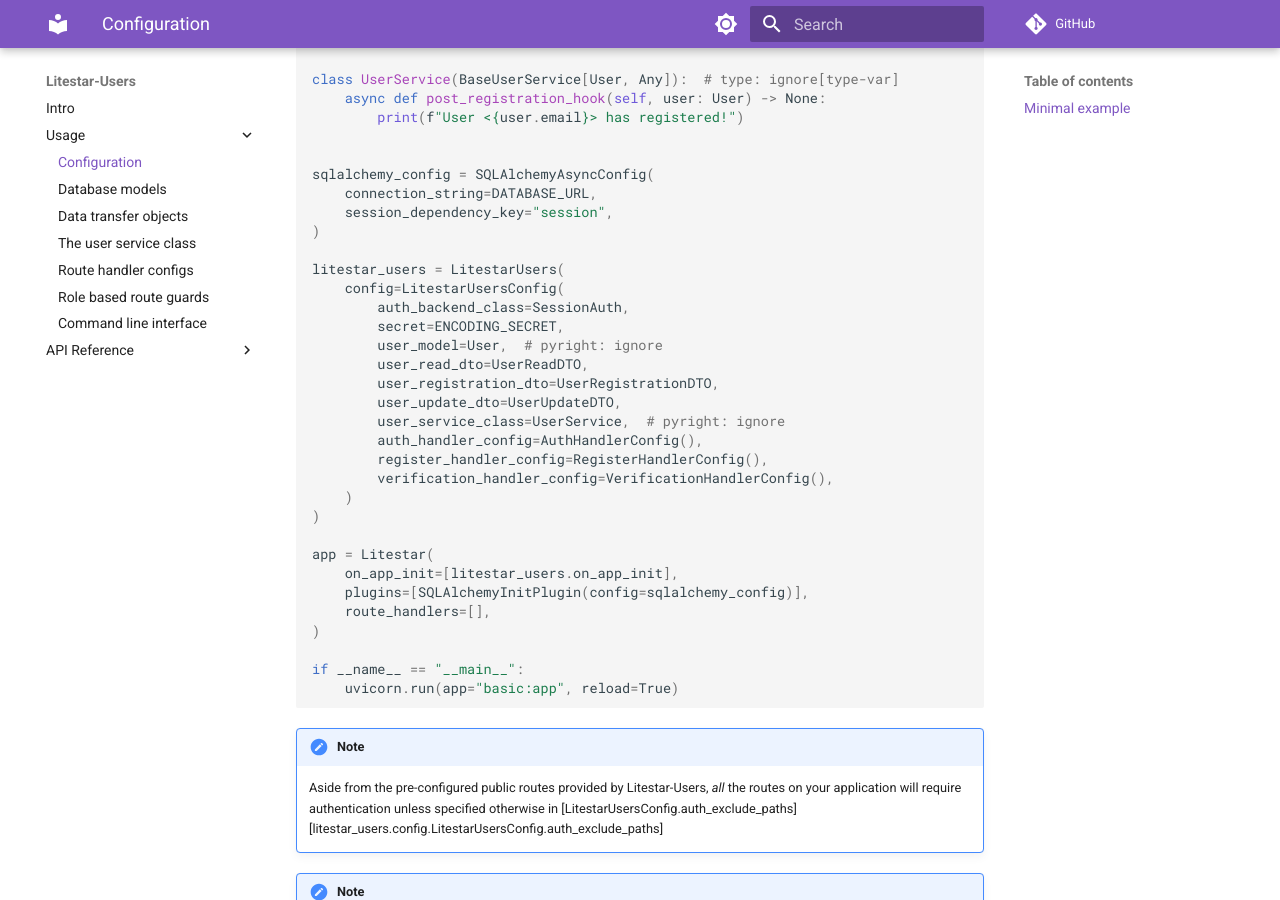
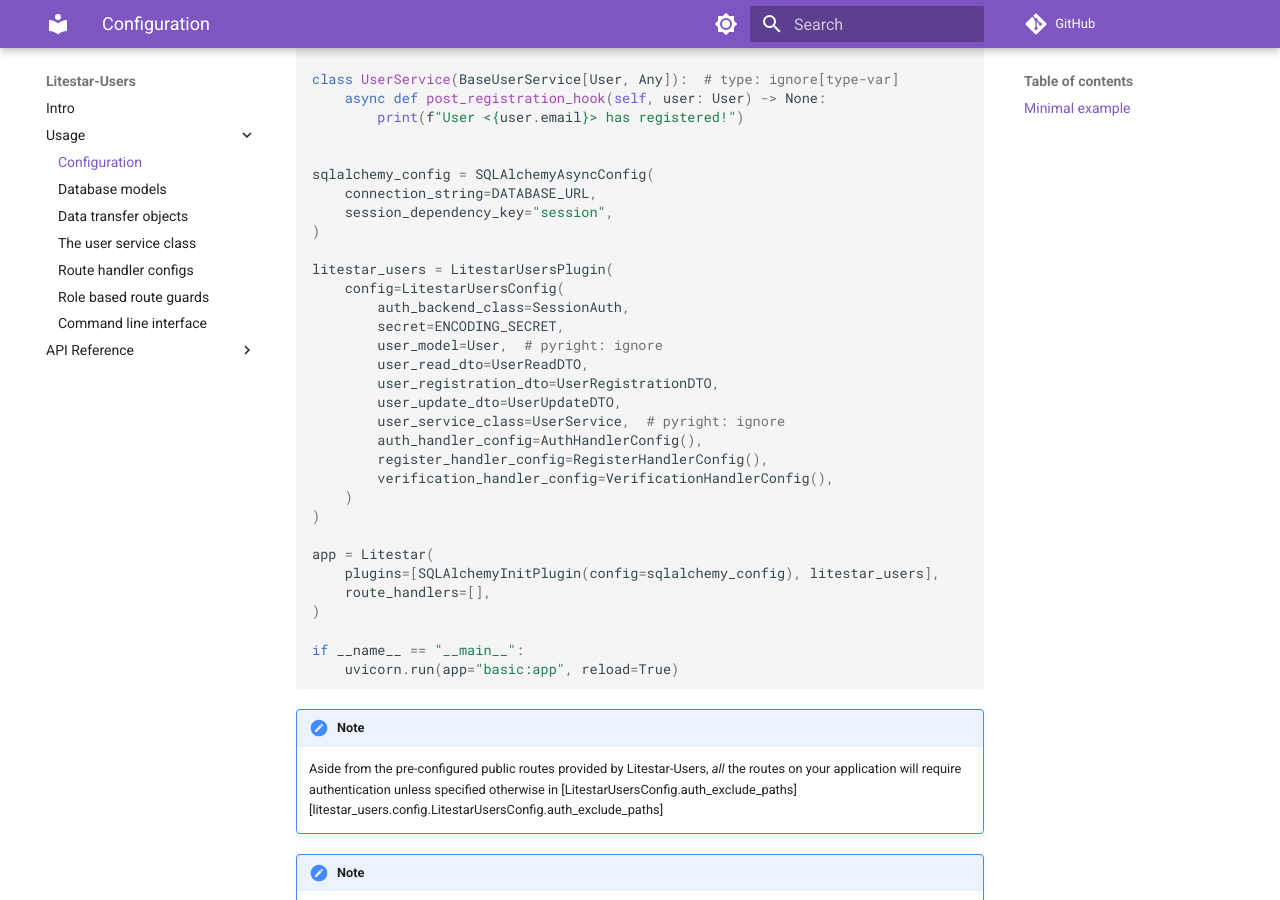
Before and after one commit to LonelyVikingMichael/litestar-users, an MkDocs documentation site: the page built from docs/usage/0-configuration.md, in a window 1280 px wide and 900 px high, scrolled down 1288 px. Built offline with MkDocs 1.6.1 and Material for MkDocs 9.7.7, drawn with Linux system fonts in a browser that asks for light colours; comment, search, counter and statistics services are not loaded; some of the changed text lies outside the part shown.

Commit message:
docs: fix typos (#75)

```diff
--- a/docs/usage/0-configuration.md
+++ b/docs/usage/0-configuration.md
@@ -23,7 +23,7 @@
 from litestar.dto import DataclassDTO
 from litestar.security.session_auth import SessionAuth
 
-from litestar_users import LitestarUsers, LitestarUsersConfig
+from litestar_users import LitestarUsersPlugin, LitestarUsersConfig
 from litestar_users.adapter.sqlalchemy.mixins import SQLAlchemyUserMixin
 from litestar_users.config import (
     AuthHandlerConfig,
@@ -68,7 +68,7 @@
     session_dependency_key="session",
 )
 
-litestar_users = LitestarUsers(
+litestar_users = LitestarUsersPlugin(
     config=LitestarUsersConfig(
         auth_backend_class=SessionAuth,
         secret=ENCODING_SECRET,
@@ -84,8 +84,7 @@
 )
 
 app = Litestar(
-    on_app_init=[litestar_users.on_app_init],
-    plugins=[SQLAlchemyInitPlugin(config=sqlalchemy_config)],
+    plugins=[SQLAlchemyInitPlugin(config=sqlalchemy_config), litestar_users],
     route_handlers=[],
 )
 
```
Also changed, not shown: docs/usage/6-command-line-interface.md (+2 -2 lines).
